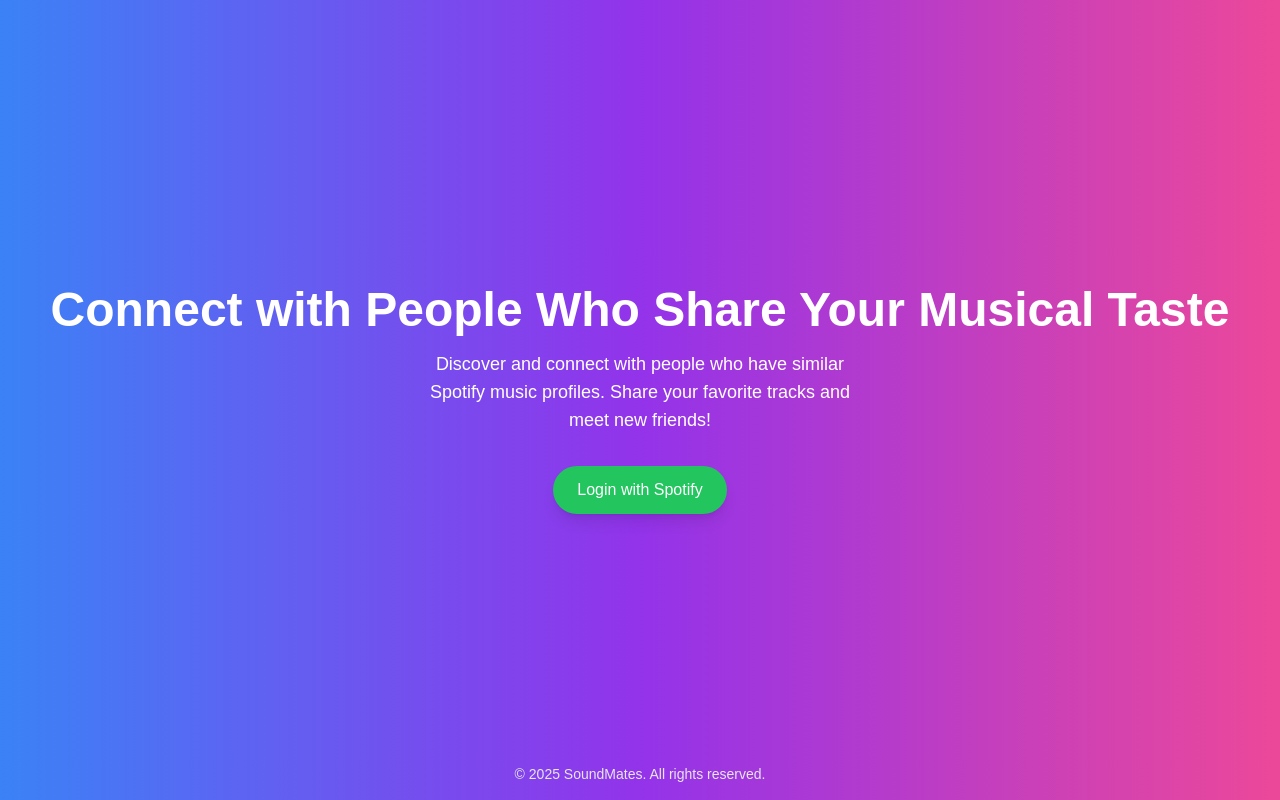
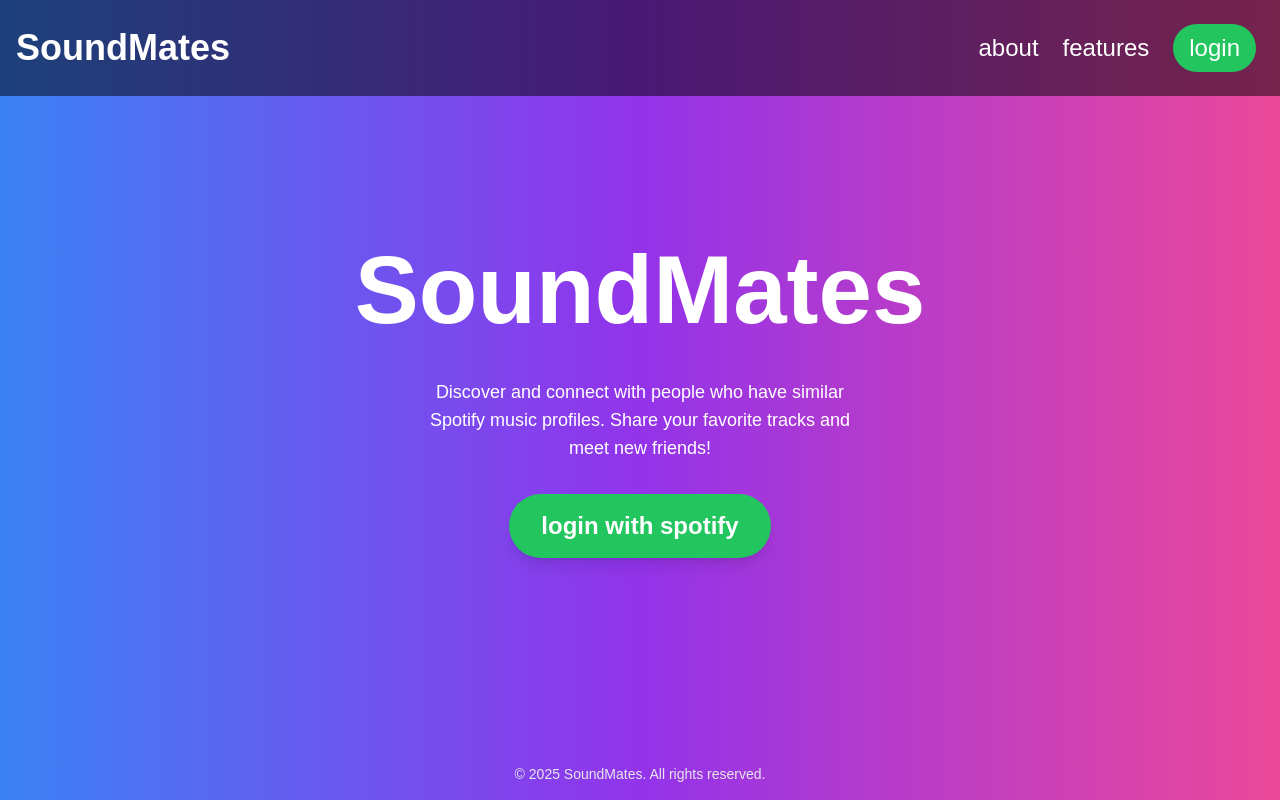
Before and after one commit to AhmedJader/SoundMates, a Next.js app: page / in a window 1280 px wide. Built offline with nearby package versions, Linux system fonts and the light colour scheme.

Commit message:
added navbar

```diff
--- a/src/app/page.tsx
+++ b/src/app/page.tsx
@@ -28,24 +28,52 @@
 
   return (
     <main className="w-full antialiased overflow-x-hidden mx-auto relative z-10 h-screen flex flex-col items-center justify-center bg-gradient-to-r from-blue-500 via-purple-600 to-pink-500 text-white">
+      {/* Transparent Header */}
+      <nav className="bg-black bg-opacity-50 absolute top-0 left-0 w-full z-20">
+        <div className="mx-auto flex items-center justify-between p-4">
+          <div className="text-4xl font-bold text-white">SoundMates</div>
+          <nav className="p-2 space-x-6 text-2xl">
+            <button
+              className="text-white hover:underline"
+              onClick={() => router.push('/about')}
+            >
+              about
+            </button>
+            <button
+              className="text-white hover:underline"
+              onClick={() => router.push('/features')}
+            >
+              features
+            </button>
+            <button
+              className="px-4 py-2 bg-green-500 text-white rounded-full hover:bg-green-600 transition"
+              onClick={() => router.push('/login')}
+            >
+              login
+            </button>
+          </nav>
+        </div>
+      </nav>
+
       <div className="text-center px-4 md:px-0">
-        <h1 className="text-4xl md:text-5xl font-bold mb-4">
-          Connect with People Who Share Your Musical Taste
+        <h1 className="text-4xl md:text-8xl font-bold mb-10">
+          SoundMates
         </h1>
         <p className="text-lg mb-8 max-w-md mx-auto">
           Discover and connect with people who have similar Spotify music profiles. Share your favorite tracks and meet new friends!
         </p>
 
         <button
-          className="px-6 py-3 bg-green-500 text-white rounded-full shadow-lg hover:bg-green-600 transition duration-300"
+          className="px-8 py-4 bg-green-500 text-white rounded-full shadow-lg hover:bg-green-600 text-2xl font-semibold transition duration-300"
           onClick={() => router.push('/login')}
         >
-          Login with Spotify
+          login with spotify
         </button>
+
       </div>
 
       <footer className="absolute bottom-4 text-center w-full text-sm text-gray-200">
-      © {new Date().getFullYear()} SoundMates. All rights reserved.
+        © {new Date().getFullYear()} SoundMates. All rights reserved.
       </footer>
     </main>
   );
```
